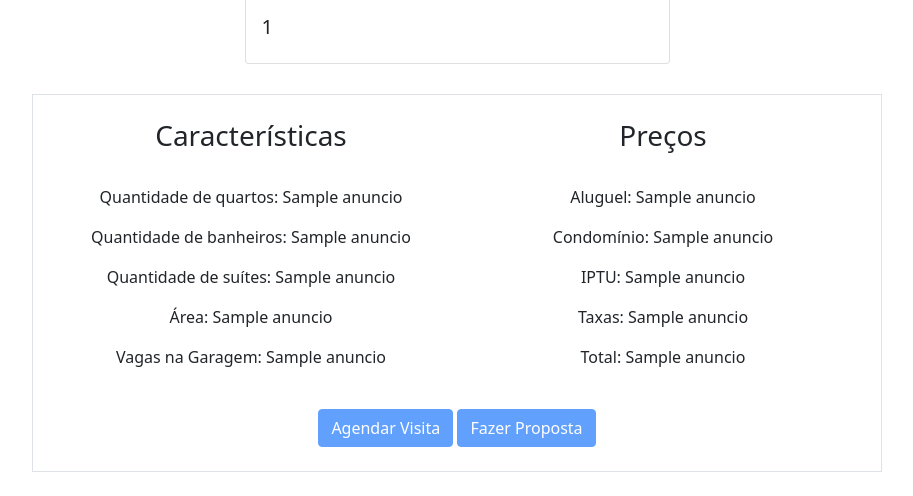
After one commit to gss214/Sexto-Andar, a Flask app: template app/templates/view.html in a window 1280 px wide. The commit adds this page. Shown: the part 424-920 px from the top of the page, without its empty margins (183-1096 px from the left). Run offline with Flask 2, Linux system fonts and the light colour scheme; the template is opened without the code that fills it: most values are stand-ins (such as "Sample title", 1, 10 or a date in 2020); some libraries are stand-ins or nearby versions.

Commit message:
add views

```diff
--- a/app/models/fotos_dao.py
+++ b/app/models/fotos_dao.py
@@ -14,10 +14,8 @@ class FotosDAO:
         try:
             sql = f"SELECT * FROM fotos WHERE fk_imovel = '{fk_imovel}'"
             cursor.execute(sql)
-            result = cursor.fetchone()
-            codigo, fk_imovel, foto, data_foto, descricao = result
-            fotos = Fotos(codigo, fk_imovel, foto, data_foto, descricao)
-            return fotos
+            result = cursor.fetchall()
+            return result
         except Exception as ex:
             print(ex)
             return None
--- a/app/templates/base.html
+++ b/app/templates/base.html
@@ -28,7 +28,7 @@
 <body>
     <nav class="navbar navbar-expand-lg navbar-light bg-light">
         <div class="container-fluid">
-            <a class="navbar-brand" href="{{ url_for('index') }}"><img src="static/imgs/logo.png" width="45"> Sexto Andar</a>
+            <a class="navbar-brand" href="{{ url_for('index') }}"><img src="static/imgs/logo.png" width="200"></a>
             <button class="navbar-toggler" type="button" data-bs-toggle="collapse" data-bs-target="#navbarSupportedContent" aria-controls="navbarSupportedContent" aria-expanded="false" aria-label="Toggle navigation">
             <span class="navbar-toggler-icon"></span>
             </button>
--- a/app/templates/imoveis.html
+++ b/app/templates/imoveis.html
@@ -13,7 +13,8 @@
               <img src= {{imovel[2]}} class="card-img-top" alt="..." width="500px" height="260px">
               <div class="card-body">
                   <h5 class="card-title">{{imovel[3].descricao}}</h5>
-                  <a href="#" class="btn btn-primary">Saiba mais</a>
+                  {% set cod = imovel[3].codigo %}
+                  <a href="{{ url_for('view', imovel=cod) }}" class="btn btn-primary">Saiba mais</a>
                 </div>
               </div>
               {% endfor %}
--- /dev/null
+++ b/app/templates/view.html
@@ -0,0 +1,159 @@
+{% extends 'base.html' %}
+
+{%block title%} Sexto Andar! {% endblock %}
+
+{% block content %}
+
+<div class="container">
+
+    <h1 style="text-align:center">{{anuncio[2]}}</h1>
+    <br>
+
+    <div class="row slider">
+    {% for foto in fotos %}
+        <div class="card">
+            <img src= {{foto[1]}} class="card-img-top" alt="..." width="100%" height="260px">
+            <div class="card-body">
+                <h5 class="card-title">{{foto[0][4]}}</h5>
+            </div>
+        </div>
+    {% endfor %}
+    </div>
+</div>
+
+<div class="container p-4 my-4 border">
+
+    <div class="row">
+
+        <div class="col">
+            <h3 style="text-align:center"> Características</h3>
+            <br>
+        </div>
+
+        <div class="col">
+            <h3 style="text-align:center"> Preços</h3>
+            <br>
+        </div>
+
+    </div>
+
+    <div class="row">
+
+        <div class="col">
+            <p style="text-align:center">Quantidade de quartos: {{anuncio[3]}}</p>
+        </div>
+
+        <div class="col">
+            <p style="text-align:center">Aluguel: {{anuncio[8]}}</p>
+        </div>
+
+    </div>
+
+    <div class="row">
+
+        <div class="col">
+            <p style="text-align:center">Quantidade de banheiros: {{anuncio[4]}}</p>
+        </div>
+
+        <div class="col">
+            <p style="text-align:center">Condomínio: {{anuncio[9]}}</p>
+        </div>
+
+    </div>
+
+    <div class="row">
+
+        <div class="col">
+            <p style="text-align:center">Quantidade de suítes: {{anuncio[5]}}</p>
+        </div>
+
+        <div class="col">
+            <p style="text-align:center">IPTU: {{anuncio[10]}}</p>
+        </div>
+
+    </div>
+
+    <div class="row">
+
+        <div class="col">
+            <p style="text-align:center">Área: {{anuncio[6]}}</p>
+        </div>
+
+        <div class="col">
+            <p style="text-align:center">Taxas: {{anuncio[11]}}</p>
+        </div>
+
+    </div>
+
+    <div class="row">
+
+        <div class="col">
+            <p style="text-align:center">Vagas na Garagem: {{anuncio[7]}}</p>
+        </div>
+
+        <div class="col">
+            <p style="text-align:center">Total: {{anuncio[12]}}</p>
+        </div>
+
+    </div>
+
+    <br>
+
+    <div style="text-align:center">
+        <button type="button" class="btn btn-primary" disabled>Agendar Visita</button>
+        <button type="button" class="btn btn-primary" disabled>Fazer Proposta</button>
+    </div>
+
+</div>
+
+
+
+<style>
+.container {
+  width: 850px
+}
+</style>
+
+<script type="text/javascript" src="//code.jquery.com/jquery-1.11.0.min.js"></script>
+<script type="text/javascript" src="//code.jquery.com/jquery-migrate-1.2.1.min.js"></script>
+<script src="https://cdnjs.cloudflare.com/ajax/libs/slick-carousel/1.9.0/slick.min.js" integrity="sha512-HGOnQO9+SP1V92SrtZfjqxxtLmVzqZpjFFekvzZVWoiASSQgSr4cw9Kqd2+l8Llp4Gm0G8GIFJ4ddwZilcdb8A==" crossorigin="anonymous" referrerpolicy="no-referrer"></script>
+
+<script>
+$('.slider').slick({
+  dots: true,
+  infinite: false,
+  speed: 300,
+  slidesToShow: 2,
+  slidesToScroll: 1,
+  responsive: [
+    {
+      breakpoint: 1024,
+      settings: {
+        slidesToShow: 3,
+        slidesToScroll: 3,
+        infinite: true,
+        dots: true
+      }
+    },
+    {
+      breakpoint: 600,
+      settings: {
+        slidesToShow: 2,
+        slidesToScroll: 2
+      }
+    },
+    {
+      breakpoint: 480,
+      settings: {
+        slidesToShow: 1,
+        slidesToScroll: 1
+      }
+    }
+    // You can unslick at a given breakpoint now by adding:
+    // settings: "unslick"
+    // instead of a settings object
+  ]
+});
+</script>
+
+{% endblock %}
```
Also changed, not shown: app/controllers/imoveis.py (+28 -7 lines), app/static/imgs/imoveis/img6.jpeg (added), app/static/imgs/imoveis/img7.jpeg (added), app/static/imgs/imoveis/img8.jpeg (added), app/static/imgs/imoveis/img9.jpeg (added), app/static/imgs/logo.png.
